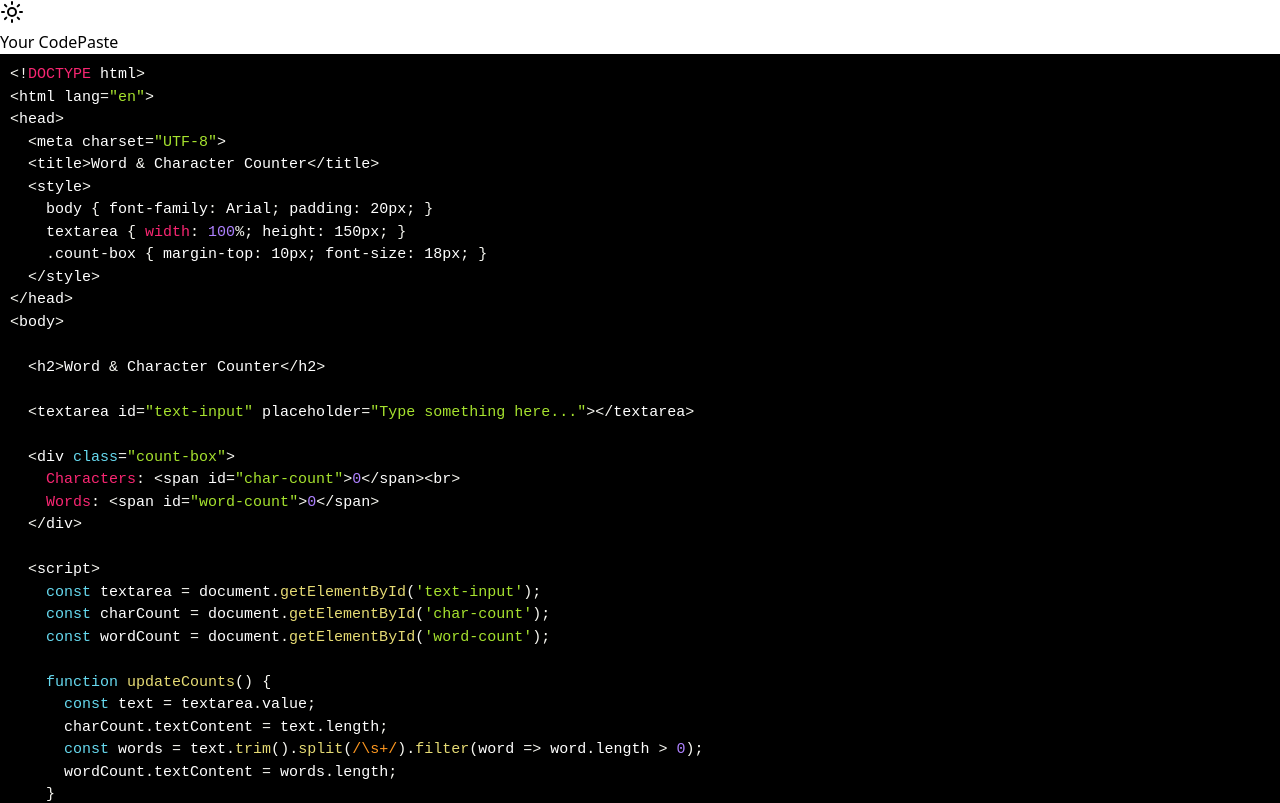
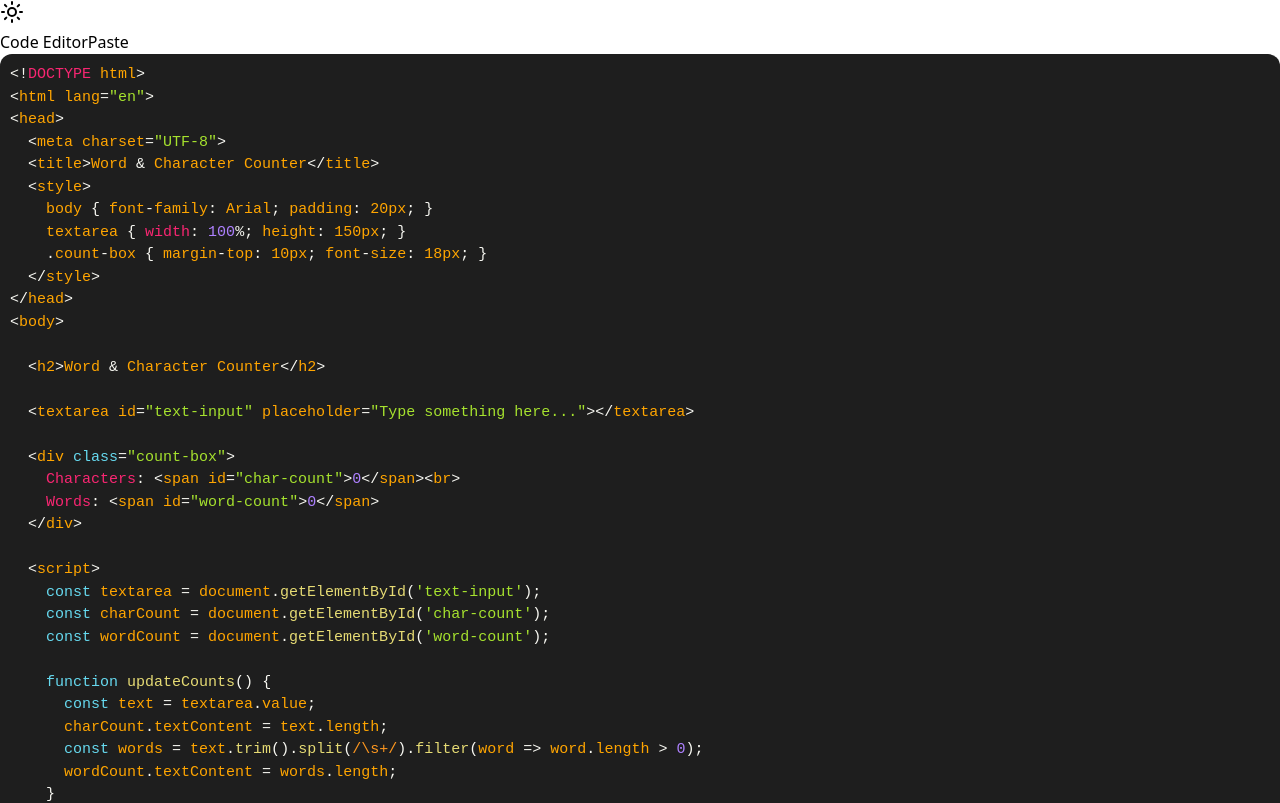
Before and after one commit to nikhil-rathour/Ai-code-Reviewer, a React (Vite) app in the folder frontend/: page / in a window 1280 px wide. Shown: the top 803 px of the page. Built offline with nearby package versions, Linux system fonts and the light colour scheme; no server answers.

Commit message:
inhence styling

```diff
--- a/frontend/src/App.jsx
+++ b/frontend/src/App.jsx
@@ -111,7 +111,7 @@ function App() {
         >
           {/* Paste Button */}
           <div className="flex justify-between items-center px-4 pt-3 pb-1">
-            <span className="text-sm font-semibold text-gray-400">Your Code</span>
+            <span className="text-sm font-semibold text-gray-400">Code Editor</span>
             <button
               onClick={pasteClipboard}
               className={`text-xs px-3 py-1 rounded-md shadow ${
@@ -135,13 +135,15 @@ function App() {
     style={{
       fontFamily: '"Fira code", "Fira Mono", monospace',
       fontSize: 15,
-                backgroundColor: isDarkMode ? 'black' : '#f9f9f9',
-                color: isDarkMode ? 'white' : '#1e1e1e',
+      backgroundColor: '#1e1e1e',     // Always dark
+      color: 'orange',                // Always light text
       outline: 'none',
       minHeight: '100%',
+      borderRadius: '0.75rem'
     }}
   />
 </div>
+
 
           {/* Review Button */}
           <div className="px-6 pb-6">
@@ -149,7 +151,7 @@ function App() {
               className={`w-full h-10 rounded-lg flex items-center justify-center duration-200 ${
                 isDarkMode
                   ? 'bg-gray-600 text-white hover:bg-gray-500'
-                  : 'bg-blue-600 text-white hover:bg-blue-500'
+                  : 'bg-slate-600 text-white hover:bg-slate-800'
               } disabled:opacity-50 disabled:cursor-not-allowed`}
               onClick={reviewCode}
               disabled={isLoading}
```
Lines whose indentation alone changed are shown as unchanged.
